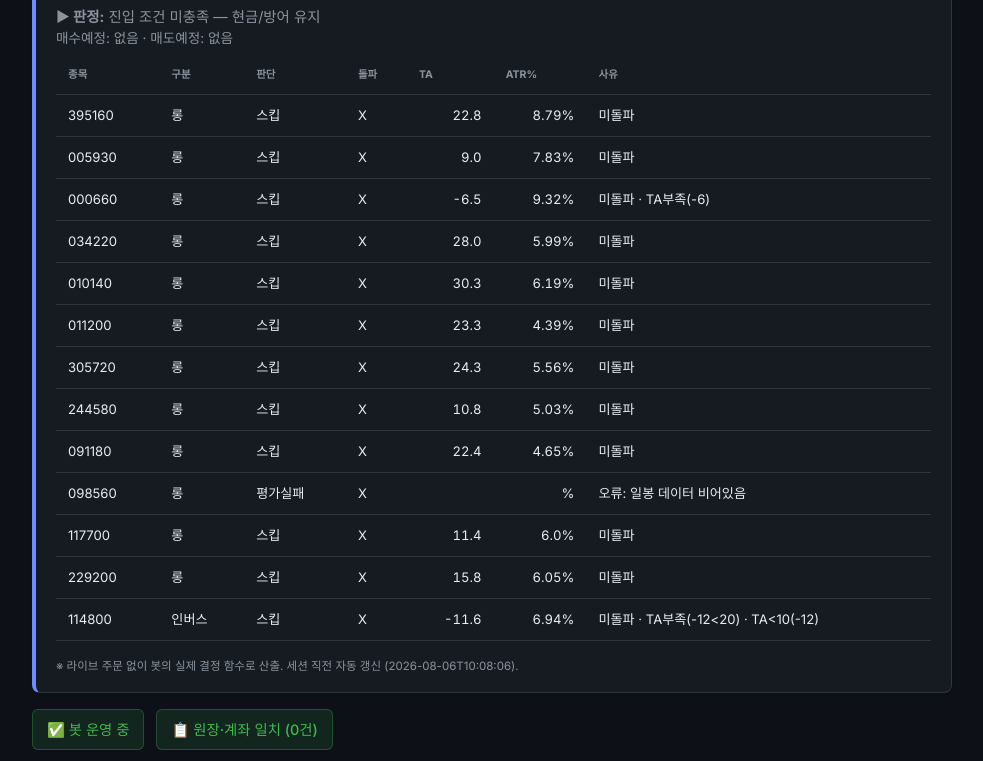
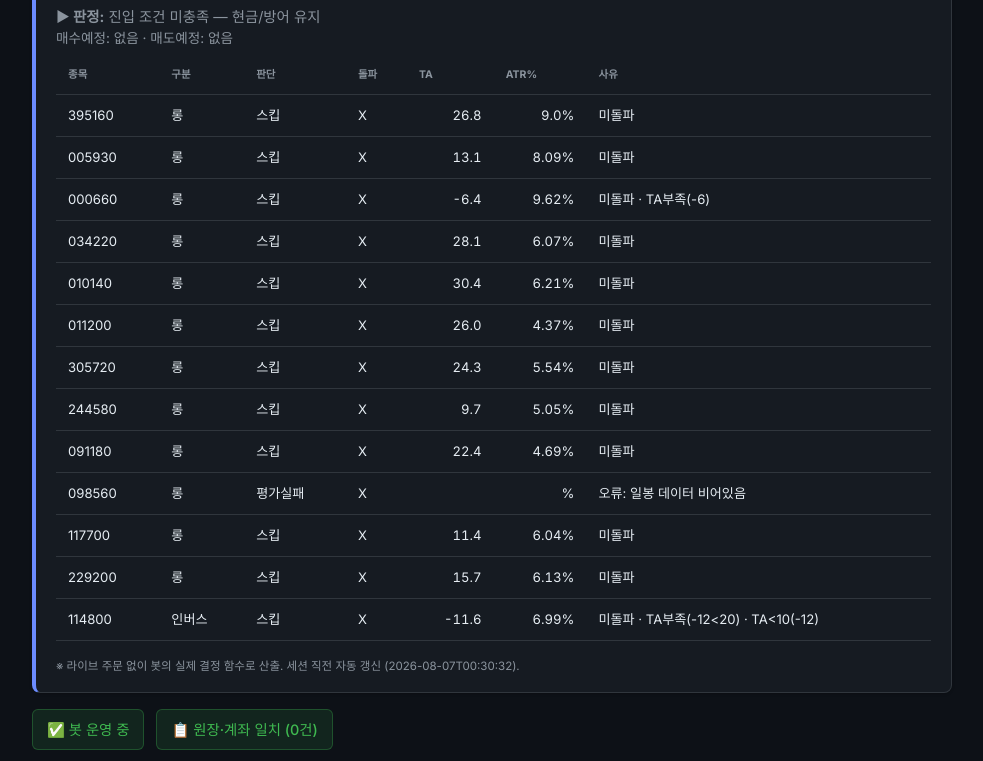
Before and after one commit to BudongJW/kis-trading-journal, a Jekyll site: the page built from index.html, in a window 1280 px wide and 1400 px high. Shown: the part 504-1265 px from the top of the window, without its empty margins (148-1131 px from the left). Built offline with Jekyll 4.4.1, drawn with Linux system fonts in a browser that asks for light colours; nearby versions of some CDN libraries.

Commit message:
auto: dry-run preview 08-06 15:31Z

```diff
--- a/_data/dry_run.json
+++ b/_data/dry_run.json
@@ -1,5 +1,5 @@
 {
-  "generated_at": "2026-08-06T10:08:06",
+  "generated_at": "2026-08-07T00:30:32",
   "mode": "DRY-RUN (읽기 전용, 주문 없음)",
   "market": {
     "regime": "CAUTION",
@@ -18,14 +18,14 @@
   "account": {
     "cash": 28135,
     "holdings_readable": {
-      "114800": 24
+      "114800": 23
     }
   },
   "holdings_risk": [
     {
       "symbol": "114800",
-      "qty": 24,
-      "price": 1125,
+      "qty": 23,
+      "price": 1129,
       "would_sell": false,
       "reason": ""
     }
@@ -36,8 +36,8 @@
       "type": "롱",
       "decision": "스킵",
       "breakout": false,
-      "ta": 22.8,
-      "atr_pct": 8.79,
+      "ta": 26.8,
+      "atr_pct": 9.0,
       "fee_gate_ok": true,
       "why_skip": "미돌파"
     },
@@ -46,8 +46,8 @@
       "type": "롱",
       "decision": "스킵",
       "breakout": false,
-      "ta": 9.0,
-      "atr_pct": 7.83,
+      "ta": 13.1,
+      "atr_pct": 8.09,
       "fee_gate_ok": true,
       "why_skip": "미돌파"
     },
@@ -56,8 +56,8 @@
       "type": "롱",
       "decision": "스킵",
       "breakout": false,
-      "ta": -6.5,
-      "atr_pct": 9.32,
+      "ta": -6.4,
+      "atr_pct": 9.62,
       "fee_gate_ok": true,
       "why_skip": "미돌파 · TA부족(-6)"
     },
@@ -66,8 +66,8 @@
       "type": "롱",
       "decision": "스킵",
       "breakout": false,
-      "ta": 28.0,
-      "atr_pct": 5.99,
+      "ta": 28.1,
+      "atr_pct": 6.07,
       "fee_gate_ok": true,
       "why_skip": "미돌파"
     },
@@ -76,8 +76,8 @@
       "type": "롱",
       "decision": "스킵",
       "breakout": false,
-      "ta": 30.3,
-      "atr_pct": 6.19,
+      "ta": 30.4,
+      "atr_pct": 6.21,
       "fee_gate_ok": true,
       "why_skip": "미돌파"
     },
@@ -86,8 +86,8 @@
       "type": "롱",
       "decision": "스킵",
       "breakout": false,
-      "ta": 23.3,
-      "atr_pct": 4.39,
+      "ta": 26.0,
+      "atr_pct": 4.37,
       "fee_gate_ok": true,
       "why_skip": "미돌파"
     },
@@ -97,7 +97,7 @@
       "decision": "스킵",
       "breakout": false,
       "ta": 24.3,
-      "atr_pct": 5.56,
+      "atr_pct": 5.54,
       "fee_gate_ok": true,
       "why_skip": "미돌파"
     },
@@ -106,8 +106,8 @@
       "type": "롱",
       "decision": "스킵",
       "breakout": false,
-      "ta": 10.8,
-      "atr_pct": 5.03,
+      "ta": 9.7,
+      "atr_pct": 5.05,
       "fee_gate_ok": true,
       "why_skip": "미돌파"
     },
@@ -117,7 +117,7 @@
       "decision": "스킵",
       "breakout": false,
       "ta": 22.4,
-      "atr_pct": 4.65,
+      "atr_pct": 4.69,
       "fee_gate_ok": true,
       "why_skip": "미돌파"
     },
@@ -133,7 +133,7 @@
       "decision": "스킵",
       "breakout": false,
       "ta": 11.4,
-      "atr_pct": 6.0,
+      "atr_pct": 6.04,
       "fee_gate_ok": true,
       "why_skip": "미돌파"
     },
@@ -142,8 +142,8 @@
       "type": "롱",
       "decision": "스킵",
       "breakout": false,
-      "ta": 15.8,
-      "atr_pct": 6.05,
+      "ta": 15.7,
+      "atr_pct": 6.13,
       "fee_gate_ok": true,
       "why_skip": "미돌파"
     },
@@ -154,14 +154,14 @@
       "decision": "스킵",
       "breakout": false,
       "ta": -11.6,
-      "atr_pct": 6.94,
+      "atr_pct": 6.99,
       "fee_gate_ok": true,
       "why_skip": "미돌파 · TA부족(-12<20) · TA<10(-12)"
     }
   ],
   "gap_recovery": {
     "enabled_live": true,
-    "now_kst": "10:08",
+    "now_kst": "00:31",
     "window": "09:00~09:20",
     "candidates": [
       {
@@ -169,7 +169,7 @@
         "name": "KODEX 미국나스닥100TR",
         "decision": "스킵",
         "gap_open_pct": -3.74,
-        "intraday_pct": -4.72,
+        "intraday_pct": -5.98,
         "in_window": false,
         "reason": "촉발 없음(오버나이트=reduce_size≠aggressive_buy)"
       },
@@ -178,7 +178,7 @@
         "name": "삼성전자",
         "decision": "스킵",
         "gap_open_pct": -1.83,
-        "intraday_pct": -3.11,
+        "intraday_pct": -4.55,
         "in_window": false,
         "reason": "촉발 없음(오버나이트=reduce_size≠aggressive_buy)"
       },
@@ -187,7 +187,7 @@
         "name": "SK하이닉스",
         "decision": "스킵",
         "gap_open_pct": -4.08,
-        "intraday_pct": -5.0,
+        "intraday_pct": -6.56,
         "in_window": false,
         "reason": "촉발 없음(오버나이트=reduce_size≠aggressive_buy)"
       },
@@ -196,7 +196,7 @@
         "name": "LG디스플레이",
         "decision": "스킵",
         "gap_open_pct": -0.41,
-        "intraday_pct": -2.46,
+        "intraday_pct": -2.05,
         "in_window": false,
         "reason": "촉발 없음(오버나이트=reduce_size≠aggressive_buy)"
       },
@@ -205,7 +205,7 @@
         "name": "삼성중공업",
         "decision": "스킵",
         "gap_open_pct": -1.58,
-        "intraday_pct": 0.46,
+        "intraday_pct": 1.14,
         "in_window": false,
         "reason": "촉발 없음(오버나이트=reduce_size≠aggressive_buy)"
       },
@@ -214,7 +214,7 @@
         "name": "HMM",
         "decision": "스킵",
         "gap_open_pct": -0.71,
-        "intraday_pct": 0.0,
+        "intraday_pct": 2.15,
         "in_window": false,
         "reason": "촉발 없음(오버나이트=reduce_size≠aggressive_buy)"
       },
@@ -223,7 +223,7 @@
         "name": "KODEX 2차전지",
         "decision": "스킵",
         "gap_open_pct": -0.61,
-        "intraday_pct": 0.65,
+        "intraday_pct": 1.53,
         "in_window": false,
         "reason": "촉발 없음(오버나이트=reduce_size≠aggressive_buy)"
       },
@@ -232,7 +232,7 @@
         "name": "KODEX 바이오",
         "decision": "스킵",
         "gap_open_pct": 0.82,
-        "intraday_pct": -1.57,
+        "intraday_pct": 1.1,
         "in_window": false,
         "reason": "촉발 없음(오버나이트=reduce_size≠aggressive_buy)"
       },
@@ -241,7 +241,7 @@
         "name": "KODEX 자동차",
         "decision": "스킵",
         "gap_open_pct": -0.45,
-        "intraday_pct": 0.21,
+        "intraday_pct": 0.64,
         "in_window": false,
         "reason": "촉발 없음(오버나이트=reduce_size≠aggressive_buy)"
       },
@@ -259,7 +259,7 @@
         "name": "KODEX 철강",
         "decision": "스킵",
         "gap_open_pct": 1.84,
-        "intraday_pct": -1.05,
+        "intraday_pct": -0.53,
         "in_window": false,
         "reason": "촉발 없음(오버나이트=reduce_size≠aggressive_buy)"
       },
@@ -268,7 +268,7 @@
         "name": "KODEX KOSDAQ150",
         "decision": "스킵",
         "gap_open_pct": 0.0,
-        "intraday_pct": -0.89,
+        "intraday_pct": 0.26,
         "in_window": false,
         "reason": "촉발 없음(오버나이트=reduce_size≠aggressive_buy)"
       }
@@ -276,17 +276,17 @@
   },
   "morning_momentum": {
     "enabled_live": true,
-    "now_kst": "10:08",
+    "now_kst": "00:31",
     "window": "09:00~14:00",
     "up_th": 0.6,
     "down_th": 0.6,
     "benchmark": "069500",
-    "direction": "inverse",
-    "in_window": true,
-    "move_pct": -4.68,
-    "intraday_pct": -2.59,
-    "would_enter": true,
-    "reason": "하락 아침추세 (전일대비 -4.68%, 시가대비 -2.59%)"
+    "direction": "none",
+    "in_window": false,
+    "move_pct": -5.18,
+    "intraday_pct": -3.1,
+    "would_enter": false,
+    "reason": "윈도 밖(00:31∉09:00~14:00)"
   },
   "us_entry_candidates": [
     {
@@ -303,54 +303,54 @@
       "type": "long",
       "decision": "스킵",
       "breakout": false,
-      "ta": 1.3,
-      "atr_pct": 1.27,
-      "why_skip": "미돌파 · TA부족(+1)"
+      "ta": 5.6,
+      "atr_pct": 1.24,
+      "why_skip": "미돌파 · TA부족(+6)"
     },
     {
       "symbol": "XLF",
       "type": "long",
       "decision": "스킵",
       "breakout": false,
-      "ta": -1.8,
-      "atr_pct": 1.06,
-      "why_skip": "미돌파 · TA부족(-2)"
+      "ta": -1.1,
+      "atr_pct": 1.1,
+      "why_skip": "미돌파 · TA부족(-1)"
     },
     {
       "symbol": "SH",
       "type": "inverse",
       "decision": "스킵",
       "breakout": false,
-      "ta": -0.4,
-      "atr_pct": 1.12,
-      "why_skip": "미돌파 · TA부족(-0)"
+      "ta": 5.8,
+      "atr_pct": 1.09,
+      "why_skip": "미돌파 · TA부족(+6)"
     },
     {
       "symbol": "PSQ",
       "type": "inverse",
       "decision": "스킵",
       "breakout": false,
-      "ta": 5.9,
+      "ta": 3.2,
       "atr_pct": 1.9,
-      "why_skip": "미돌파 · TA부족(+6)"
+      "why_skip": "미돌파 · TA부족(+3)"
     },
     {
       "symbol": "TLT",
       "type": "defensive",
       "decision": "스킵",
       "breakout": false,
-      "ta": -8.8,
-      "atr_pct": 0.55,
+      "ta": -8.7,
+      "atr_pct": 0.54,
       "why_skip": "미돌파 · TA부족(-9) · 수수료게이트"
     },
     {
       "symbol": "SHY",
       "type": "defensive",
       "decision": "스킵",
-      "breakout": true,
-      "ta": 4.1,
+      "breakout": false,
+      "ta": 17.1,
       "atr_pct": 0.07,
-      "why_skip": "TA부족(+4) · 수수료게이트"
+      "why_skip": "미돌파 · 수수료게이트"
     }
   ],
   "us_summary": {
```
